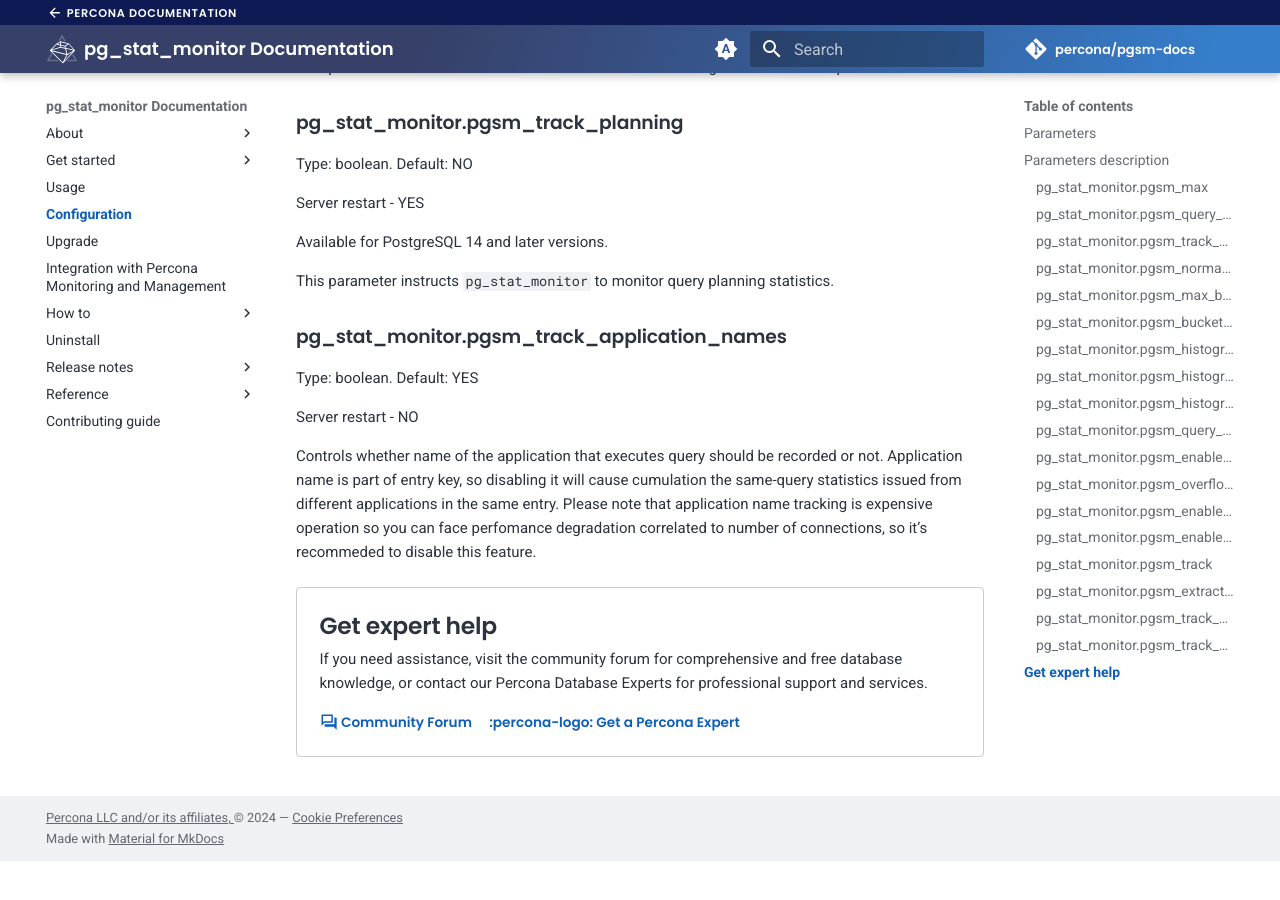
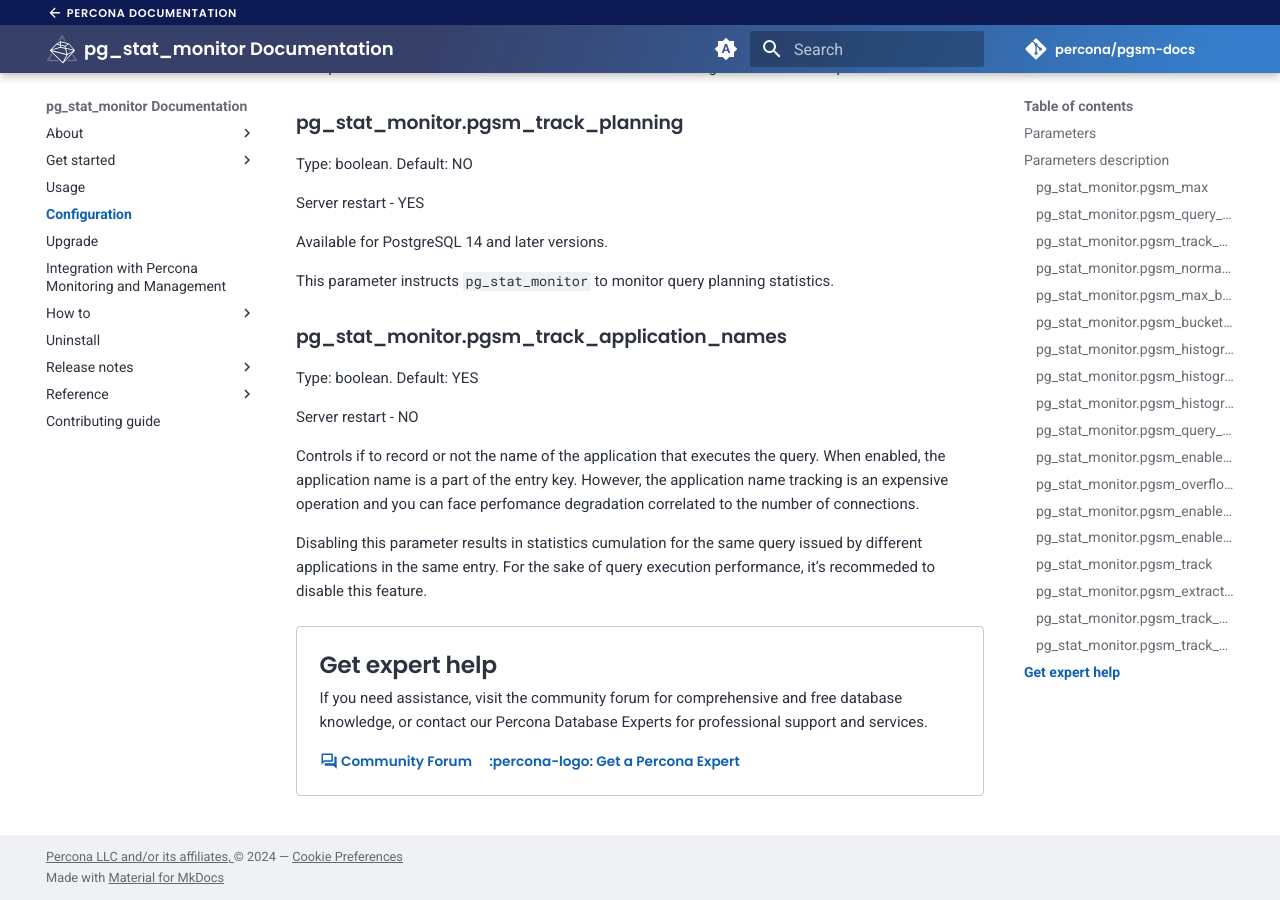
Before and after one commit to percona/pgsm-docs, an MkDocs documentation site: the page built from docs/configuration.md, in a window 1280 px wide and 900 px high, scrolled down 6552 px. Built offline with MkDocs 1.6.1 and Material for MkDocs 9.7.7, drawn with Linux system fonts in a browser that asks for light colours; nearby versions of some CDN libraries; emoji names are drawn with the system emoji font; comment, search, counter and statistics services are not loaded; the version menu is left out; before the commit the page ends 7413 px from its top, so only the background shows below that.

Commit message:
Update docs/configuration.md
Co-authored-by: Anastasia Alexandrova <anastasia.alexandrova@percona.com>

```diff
--- a/docs/configuration.md
+++ b/docs/configuration.md
@@ -240,4 +240,6 @@ Type: boolean. Default: YES
 
 Server restart - NO
 
-Controls whether name of the application that executes query should be recorded or not. Application name is part of entry key, so disabling it will cause cumulation the same-query statistics issued from different applications in the same entry. Please note that application name tracking is expensive operation so you can face perfomance degradation correlated to number of connections, so it's recommeded to disable this feature.
+Controls if to record or not the name of the application that executes the query. When enabled, the application name is a part of the entry key. However, the application name tracking is an expensive operation and you can face perfomance degradation correlated to the number of connections.
+
+Disabling this parameter results in statistics cumulation for the same query issued by different applications in the same entry.  For the sake of query execution performance, it's recommeded to disable this feature.
```
